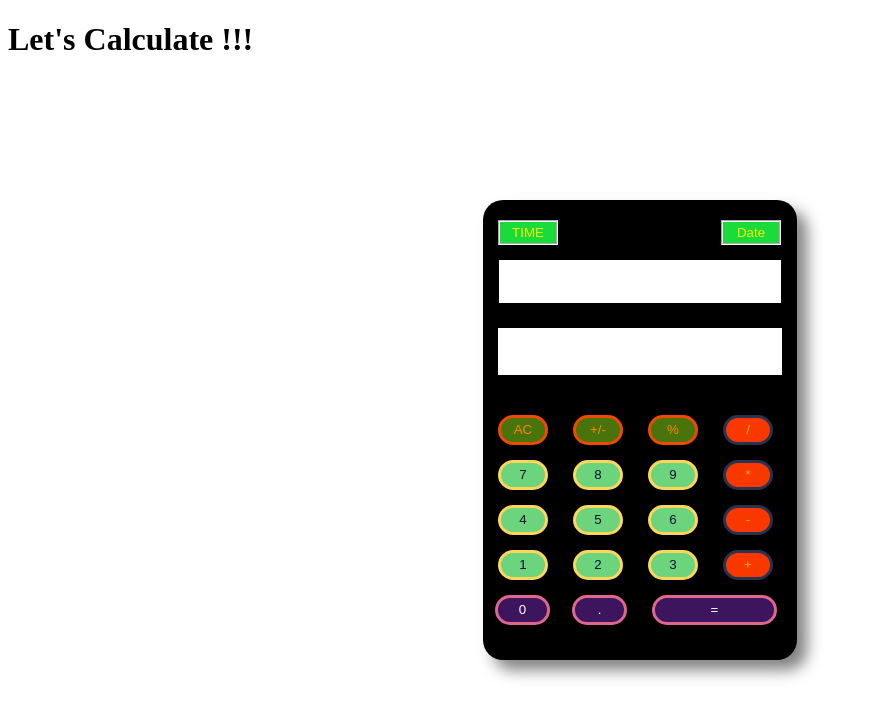
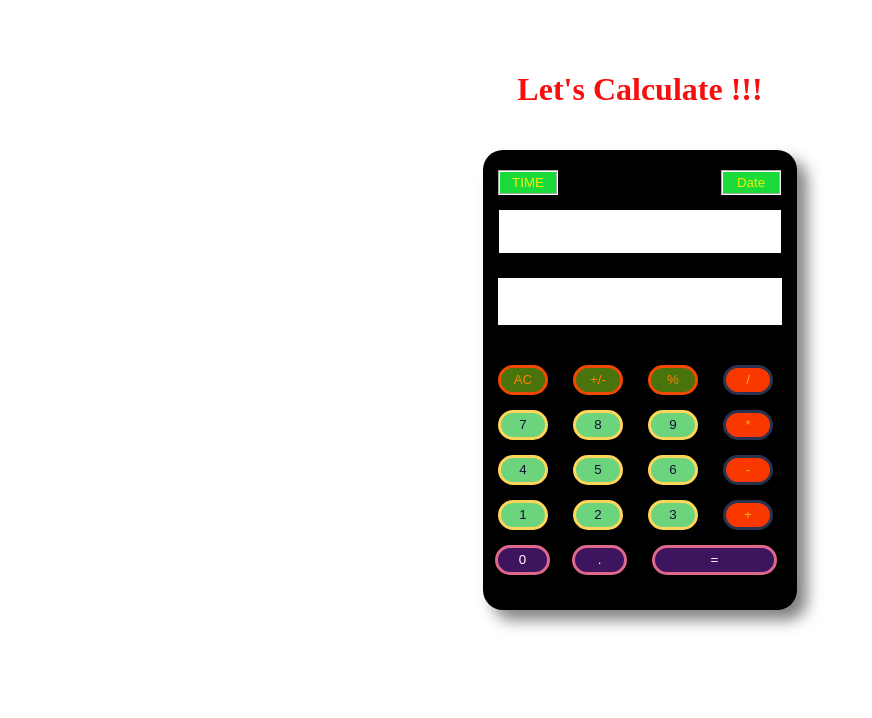
Before and after one commit to jahanzaibali786/My-Calculator, a plain HTML site: page index.html in a window 1280 px wide. Shown: the whole page, without its empty margins (0-872 px from the left). Drawn offline with Linux system fonts and the light colour scheme.

Commit message:
Update style.css

```diff
--- a/style.css
+++ b/style.css
@@ -1,7 +1,7 @@
 .calculator_container {
     width: 100%;
-    height: 700px;
-    margin-top: 10px;
+    height: 500px;
+    padding-top: -200px;
     display: flex;
     flex-direction: column;
     justify-content: center;
@@ -10,7 +10,11 @@
     background-size: cover;
     background-color: transparent;
 }
-
+h1{
+    padding-top: 50px;
+    text-align: center;
+    color: #f70e0e;
+}
 .calculator_iphone {
     background-color: #000;
     border-radius: 20px;
```
